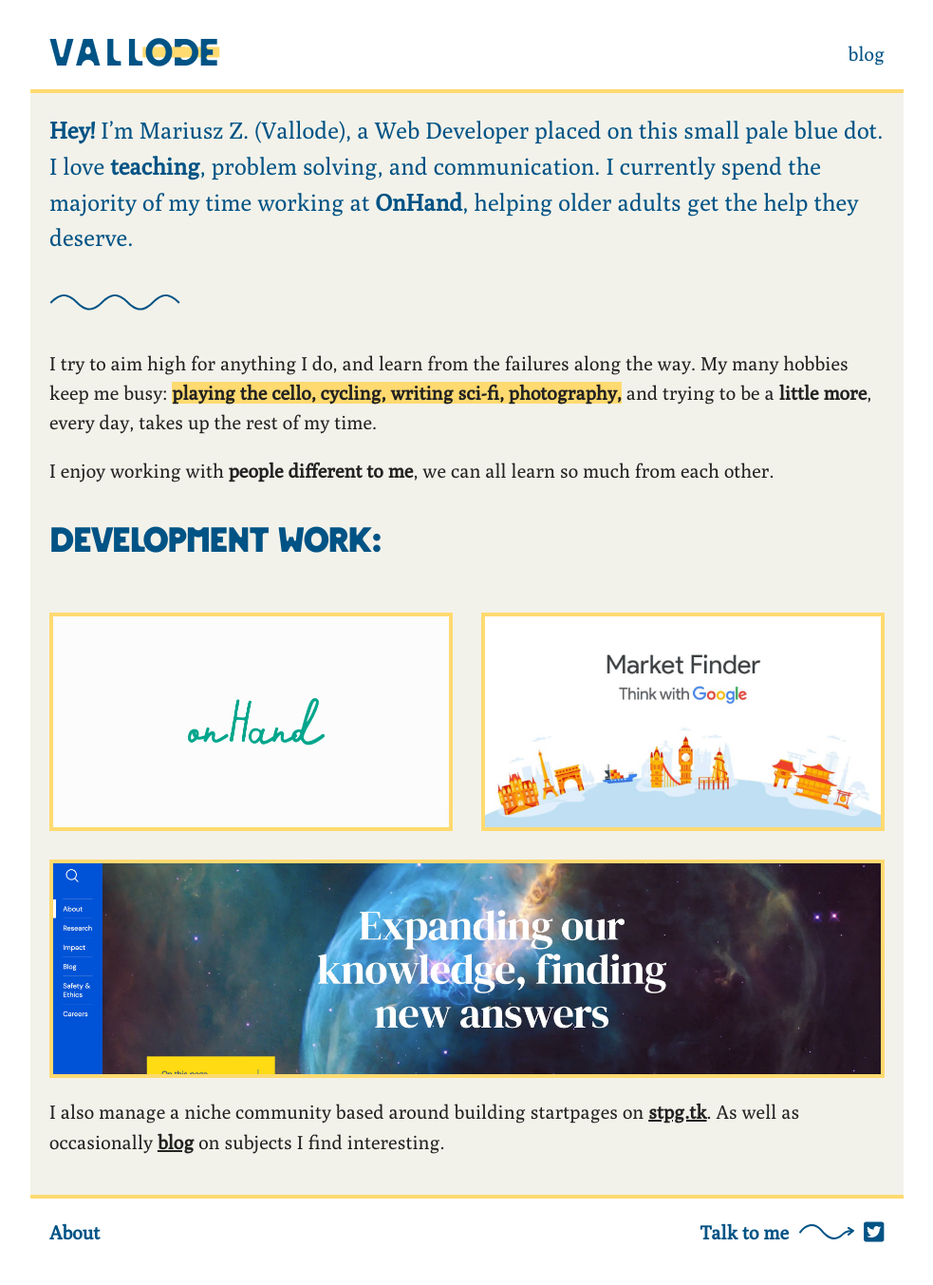
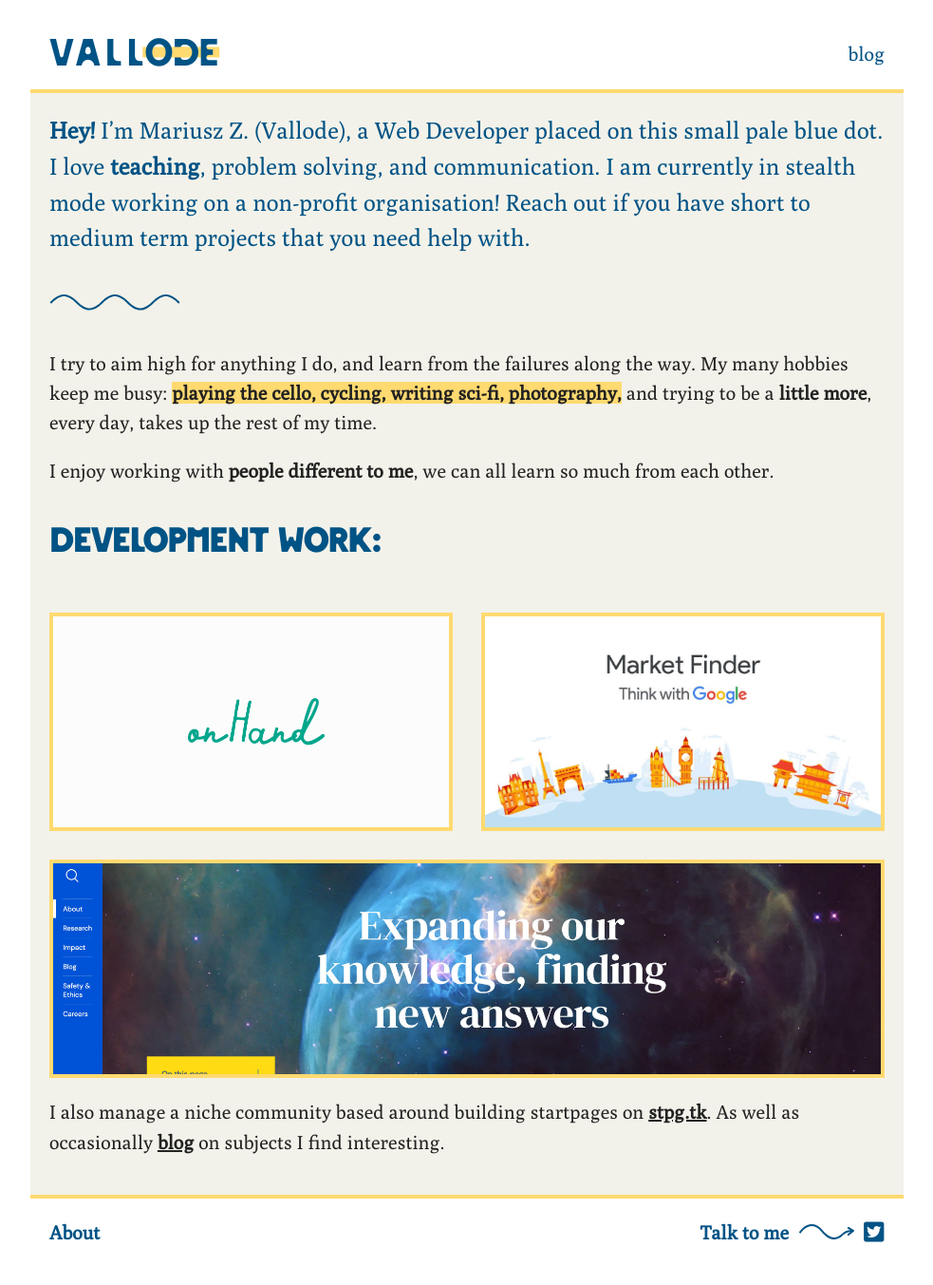
Before and after one commit to vallode/vallode.com, a Jekyll site: the page built from index.md, in a window 1280 px wide. Shown: the whole page at 95% size, without its empty margins (148-1131 px from the left). Built offline with Jekyll 4.4.1, drawn with Linux system fonts in a browser that asks for light colours.

Commit message:
Edit intro paragraph

```diff
--- a/index.md
+++ b/index.md
@@ -2,9 +2,9 @@
 ---
 
 **Hey!** I'm Mariusz Z. (Vallode), a Web Developer placed on this small pale
-blue dot. I love **teaching**, problem solving, and communication. I currently
-spend the majority of my time working at **OnHand**, helping older adults get
-the help they deserve.
+blue dot. I love **teaching**, problem solving, and communication. I am
+currently in stealth mode working on a non-profit organisation! Reach out if you
+have short to medium term projects that you need help with.
 {:.intro}
 
 <hr>
```
